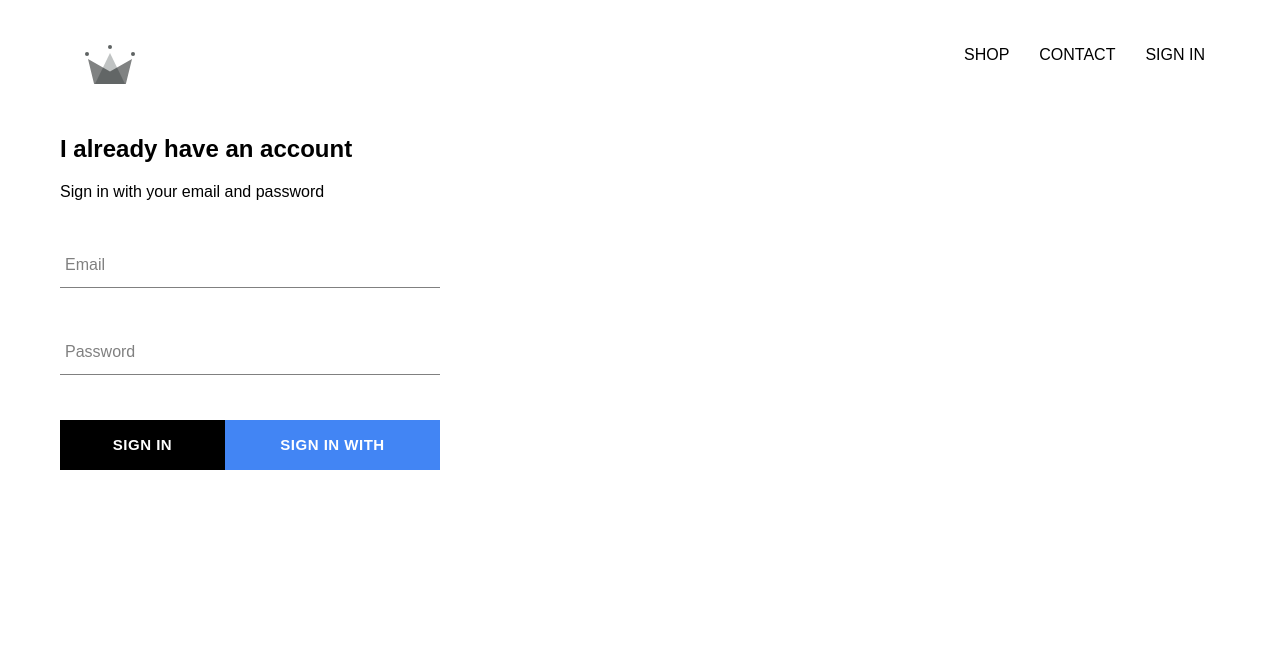
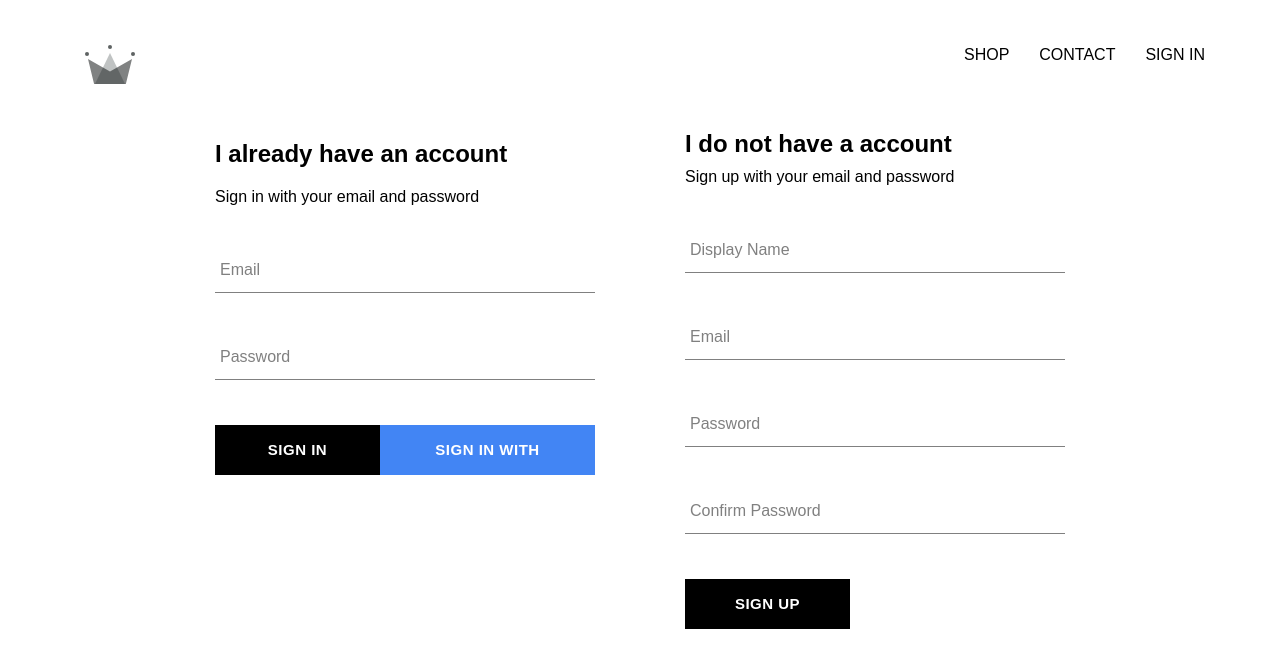
Before and after one commit to Sheassmp/react-ecommerce, a React (Create React App) app: page /signin in a window 1280 px wide. Shown: the top 668 px of the page. Built offline with nearby package versions, Linux system fonts and the light colour scheme; no server answers; a web font is replaced by a local one.

Commit message:
implement firebase uitls, included ability to store auth user into our firestore database

```diff
--- a/src/App.js
+++ b/src/App.js
@@ -4,10 +4,10 @@
 
 import HomePage from './pages/homepage/homepage.component';
 import ShopPage from './pages/shop/shop.component';
-import SignInAndSignUpPage from './pages/sign-in-sign-up/sign-in-sign-up.component';
+import SignInAndSignUpPage from './pages/sign-in-sign-up/sign-up-sign-in.component';
 import Header from './components/header/header.component';
 
-import {auth} from './firebase/firebase.utils';
+import {auth, createUserProfileDocument} from './firebase/firebase.utils';
 
 class App extends React.Component {
 
@@ -22,11 +22,23 @@
   unsubscribeFromAuth = null
 
   componentDidMount(){
-    this.unsubscribeFromAuth = auth.onAuthStateChanged(user => {
-      this.setState({currentUser: user});
+    this.unsubscribeFromAuth = auth.onAuthStateChanged(async userAuth => {
+    if(userAuth) {
+      const userRef = await createUserProfileDocument(userAuth);
 
-      console.log(user);
-    })
+      userRef.onSnapshot(snapShot => {
+        this.setState({
+          currentUser: {
+            id: snapShot.id,
+            ...snapShot.data()
+          }
+        });
+        console.log(this.state)
+      });
+      } else {
+        this.setState({currentUser: userAuth});
+      }
+    });
   }
 
   componentWillUnmount() {
--- a/src/components/header/header.component.jsx
+++ b/src/components/header/header.component.jsx
@@ -4,8 +4,6 @@
 import {auth} from '../../firebase/firebase.utils';
 
 import { ReactComponent as Logo } from '../../assets/crown.svg';
-
-
 
 import "./header.styles.scss";
 
--- /dev/null
+++ b/src/components/sign-up/sign-up.component.jsx
@@ -0,0 +1,103 @@
+import React from 'react';
+
+import FormInput from '../form-input/form-input.component';
+import CustomButton from '../custom-button/custom-button.component';
+
+import {auth, createUserProfileDocument } from '../../firebase/firebase.utils';
+
+import './sign-up.styles.scss';
+
+class SignUp extends React.Component {
+    constructor() {
+        super();
+
+        this.state = {
+            displayName: '',
+            email: '',
+            password: '',
+            confirmPassword: ''
+        };
+    }
+
+    handleSubmit = async event => {
+        event.preventDefault();
+
+        const {displayName, email, password, confirmPassword} = this.state;
+
+        if(password !== confirmPassword )
+        {
+            alert("passwords don't match");
+            return;
+        }
+
+        try {
+            const {user} = await auth.createUserWithEmailAndPassword(email, password)
+
+            await createUserProfileDocument(user, {displayName});
+
+            this.setState({
+                displayName: '',
+                email: '',
+                password: '',
+                confirmPassword: ''
+            })
+
+        } catch (error) {
+            console.error(error);
+        }
+    };
+
+    handleChange = event => {
+        const {name, value} = event.target;
+
+        this.setState({[name]: value});
+    }
+
+    render( ) {
+
+        const {displayName, email, password, confirmPassword} = this.state;
+        return(
+            <div className ='sign-up'>
+                <h2 className='title'>I do not have a account</h2>
+                <span>Sign up with your email and password</span>
+                <form className='sign-up-form' onSubmit={this.handleSubmit}>
+                    <FormInput
+                    type='text'
+                    name='displayName'
+                    value={displayName}
+                    onChange={this.handleChange}
+                    label='Display Name'
+                    required
+                    />
+                    <FormInput
+                    type='email'
+                    name='email'
+                    value={email}
+                    onChange={this.handleChange}
+                    label='Email'
+                    required
+                    />
+                    <FormInput
+                    type='password'
+                    name='password'
+                    value={password}
+                    onChange={this.handleChange}
+                    label='Password'
+                    required
+                    />
+                    <FormInput
+                    type='password'
+                    name='confirmPassword'
+                    value={confirmPassword}
+                    onChange={this.handleChange}
+                    label='Confirm Password'
+                    required
+                    />
+                    <CustomButton type='submit'>Sign Up</CustomButton>
+                </form>
+            </div>
+        );
+    }
+}
+
+export default SignUp;
--- /dev/null
+++ b/src/components/sign-up/sign-up.styles.scss
@@ -0,0 +1,9 @@
+.sign-up {
+    display: flex;
+    flex-direction: column;
+    width: 380px;
+
+    .title {
+        margin: 10px 0;
+    }
+}
--- a/src/firebase/firebase.utils.js
+++ b/src/firebase/firebase.utils.js
@@ -13,6 +13,32 @@
     measurementId: "G-5XBJCNNPFW"
   };
 
+  export const createUserProfileDocument = async (userAuth, additionalData) => {
+    if (!userAuth) return;
+
+    const userRef = firestore.doc(`users/${userAuth.uid}`);
+
+    const snapShot = await userRef.get();
+
+    if(!snapShot.exists) {
+      const {displayName, email} = userAuth;
+      const createdAt = new Date();
+
+      try {
+        await userRef.set({
+          displayName,
+          email,
+          createdAt,
+          ...additionalData
+        })
+      } catch (err) {
+        console.log('error creating user', err.message);
+      }
+    }
+
+    return userRef;
+  };
+
   firebase.initializeApp(config);
 
   export const auth = firebase.auth();
--- a/src/pages/sign-in-sign-up/sign-in-sign-up.component.jsx
+++ b/src/pages/sign-in-sign-up/sign-up-sign-in.component.jsx
@@ -1,12 +1,13 @@
 import React from 'react';
 
 import SignIn from '../../components/sign-in/sign-in.component';
-
+import SignUp from '../../components/sign-up/sign-up.component';
 import "./sign-up-sign-in.styles.scss";
 
 const SignInAndSignUpPage = () => (
-    <div className= 'sign-in-sign-up'>
+    <div className= 'sign-up-sign-in'>
         <SignIn />
+        <SignUp/>
     </div>
 );
 
--- a/src/pages/sign-in-sign-up/sign-up-sign-in.styles.scss
+++ b/src/pages/sign-in-sign-up/sign-up-sign-in.styles.scss
@@ -0,0 +1,6 @@
+.sign-up-sign-in {
+    width: 850px;
+    display: flex;
+    justify-content: space-between;
+    margin: 30px auto;
+}
```
